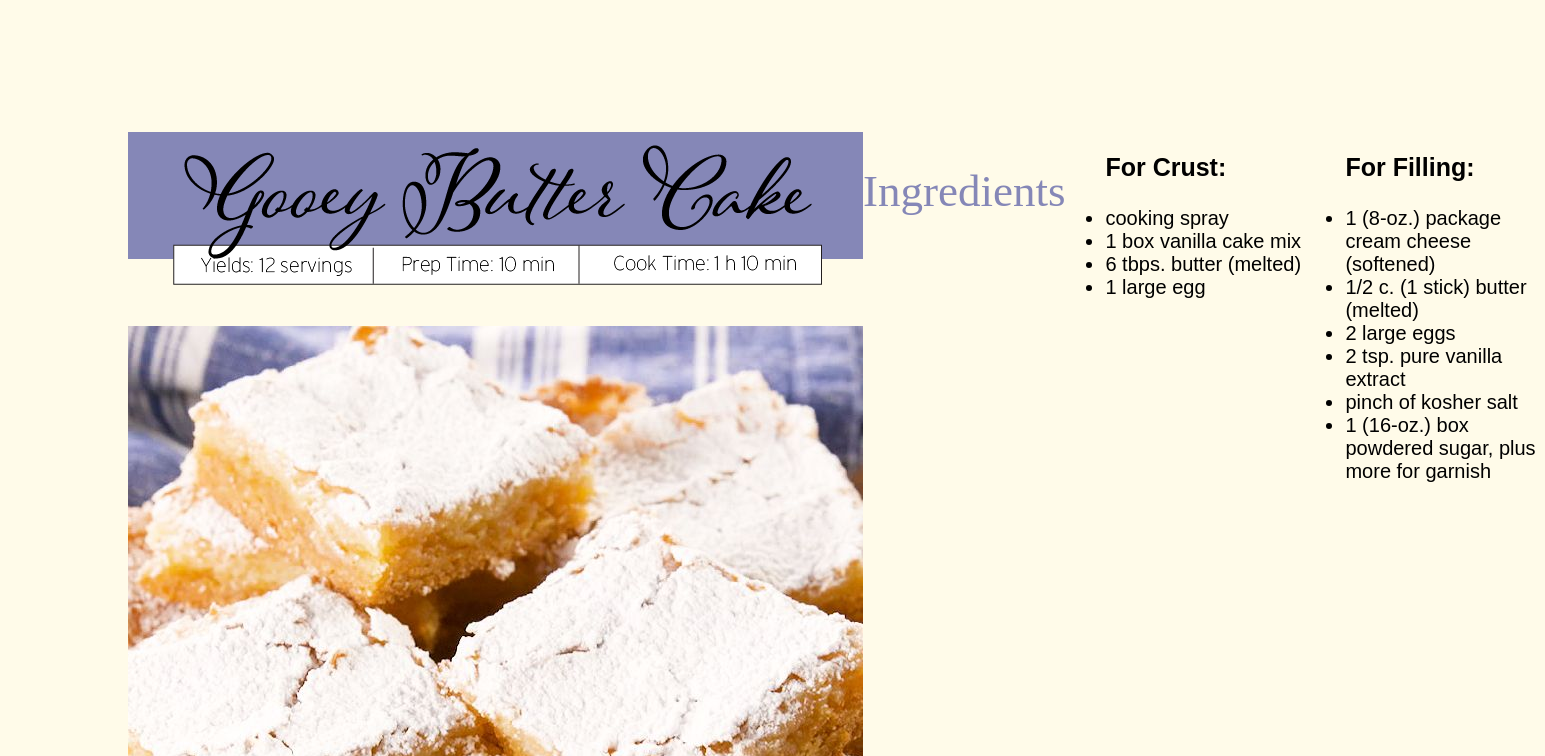
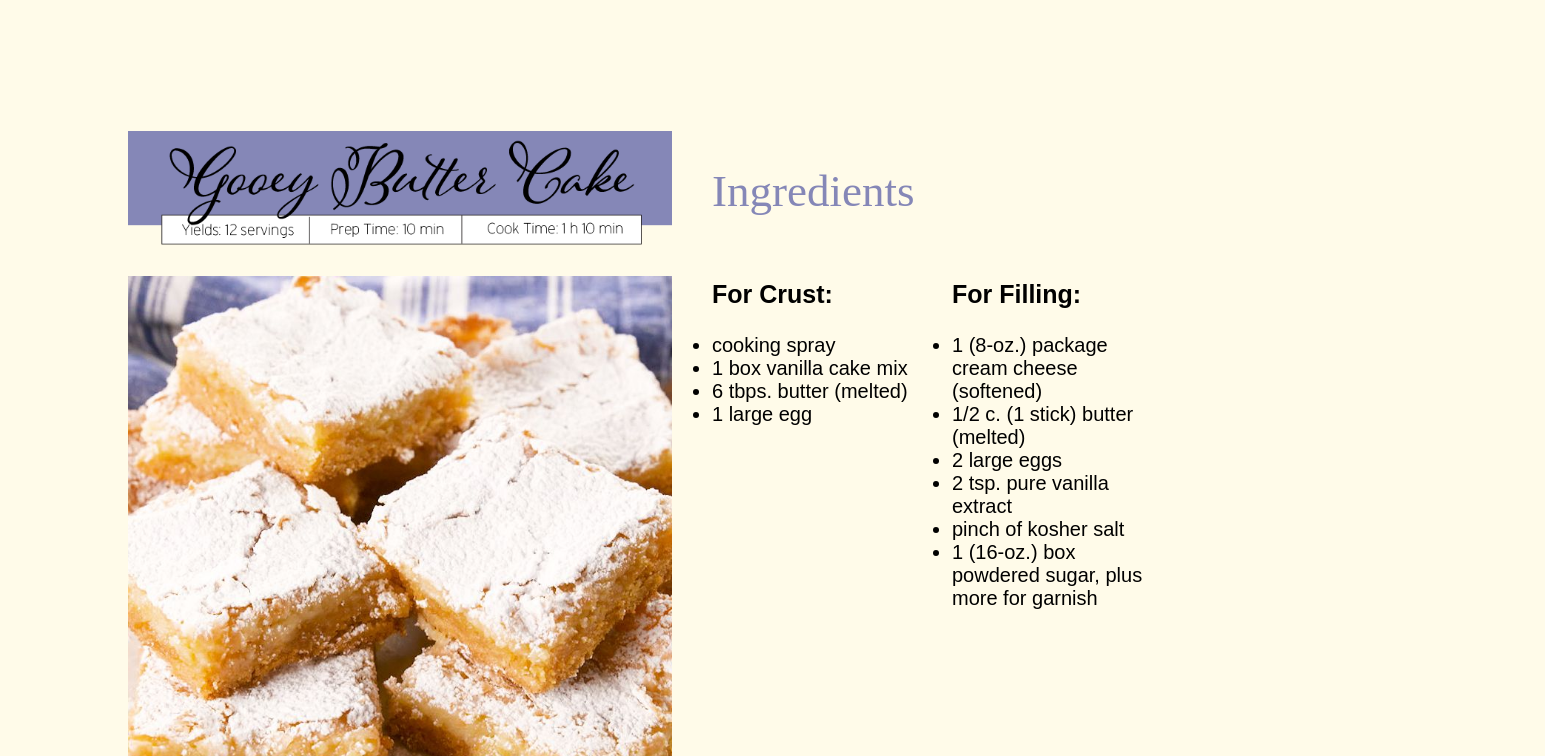
Before and after one commit to brennaejones/iffall2021, a plain HTML site: page recipe/complete/index.html in a window 1280 px wide. Shown: the top 756 px of the page, 1545 px wide, since content can reach past the window. Drawn offline with Linux system fonts and the light colour scheme; a web font is replaced by a local one.

Commit message:
Add files via upload

```diff
--- a/recipe/complete/css/styles.css
+++ b/recipe/complete/css/styles.css
@@ -10,8 +10,12 @@ body {
 }
 
 #title-box {
-    width: 735px;
+    width: 100%;
     object-fit: cover;
+}
+
+#realistic {
+    width: 100%;
 }
 
 h2 {
@@ -59,14 +63,19 @@ h3 {
     flex: wrap;
 }
 
+.big-grid h2 {
+    margin-left: 40px;
+}
+
 @media (max-width: 960px) {
     .big-grid {
         flex-direction: column;
     }
 }
 
-
-
+#left-images {
+    width: 735px;
+}
 
 
 #drawings {
--- a/recipe/complete/index.html
+++ b/recipe/complete/index.html
@@ -8,19 +8,18 @@
 
     <body>
         <Section class="big-grid">
-            <section>
+            <section id="left-images">
                 <div>
                     <img id="title-box" src="title.png">
                 </div>
                 <div>
-                    <img src="gooeybuttercake.jpeg">
+                    <img id="realistic" src="gooeybuttercake.jpeg">
                 </div>
             </section>
 
-            <section class="grid">
-                <div>
+            <section>
                     <h2>Ingredients</h2>
-                </div>
+                <div class="grid">
                     <div>
                         <h3>For Crust:</h3>
                         <ul>
@@ -41,6 +40,7 @@
                             <li>1 (16-oz.) box powdered sugar, plus more for garnish</li>
                         </ul>
                     </div>
+                </div>
             </section>
         </Section>
 
```
Lines whose indentation alone changed are shown as unchanged.
